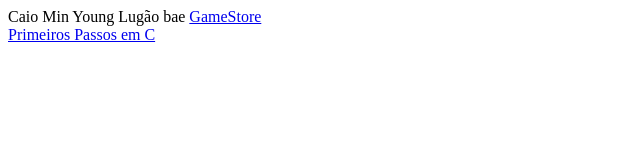
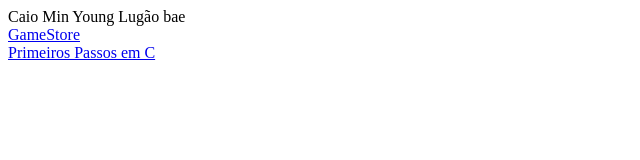
Before and after one commit to Hezath/SSThanatos.github.io, a plain HTML site: page index.html in a window 1280 px wide. Shown: the whole page, without its empty margins (0-640 px from the left). Drawn offline with Linux system fonts and the light colour scheme.

Commit message:
Update index.html

```diff
--- a/index.html
+++ b/index.html
@@ -4,7 +4,7 @@
 	<title>SSThanatos</title>
 </head>
 <body>
-	Caio Min Young Lugão bae
+	Caio Min Young Lugão bae<br>
 	<a href="https://ssthanatos.github.io/Gamestore/HomeV2.html">GameStore</a><br>
 	<a href="https://ssthanatos.github.io/C/lista.html">Primeiros Passos em C</a><br>
 
```
